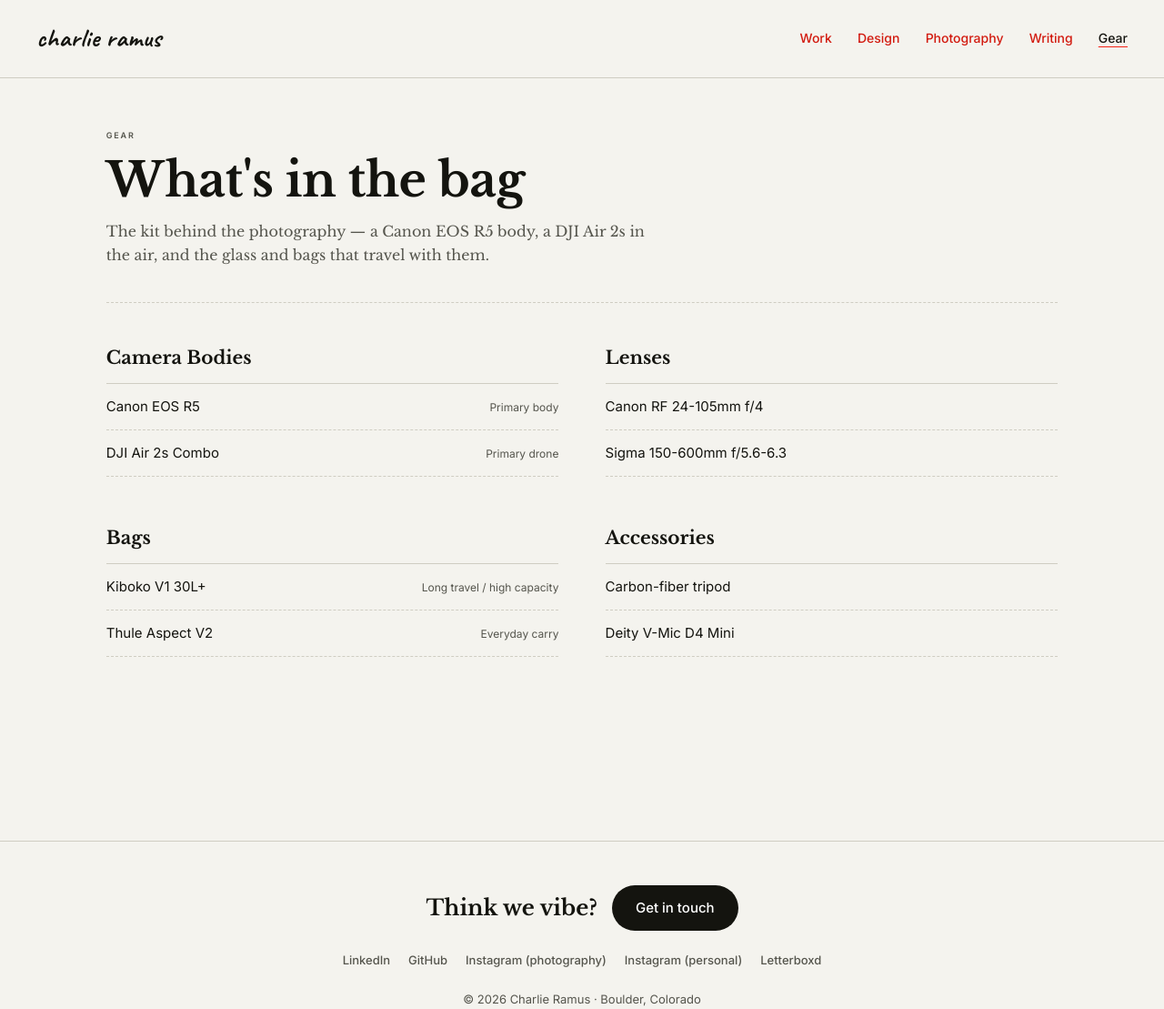
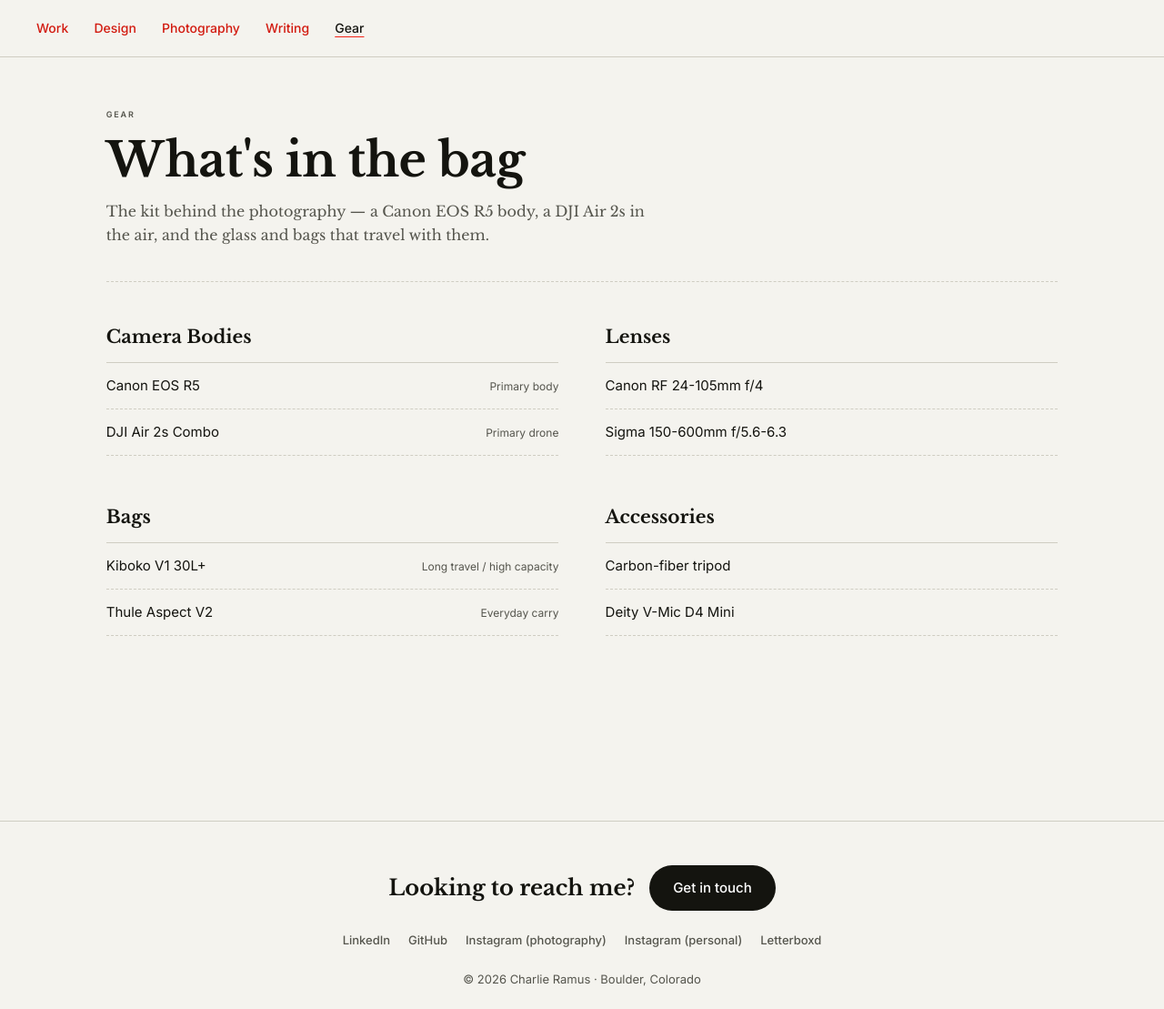
Before and after one commit to charlieramus/charlieramus.comv2, a Next.js app: page /gear in a window 1280 px wide. Shown: the whole page at 91% size. After the commit the page ends 1086 px from the top, so only its background shows below. Built offline with nearby package versions, Linux system fonts and the light colour scheme.

Commit message:
stage1v6

```diff
--- a/app/globals.css
+++ b/app/globals.css
@@ -1247,13 +1247,6 @@
   .pills a:hover {
     background: #dbdad0;
   }
-  .legal-min {
-    text-align: center;
-    color: var(--color-ink-soft);
-    font-size: 13px;
-    padding: 30px var(--edge) 40px;
-  }
-
   /* ---------- FLOWER GRID FINALE ---------- */
   .finale {
     position: relative;
@@ -2008,16 +2001,6 @@
     padding: 20px 0;
     flex-wrap: wrap;
   }
-  .site-logo {
-    font-family: var(--font-script);
-    font-size: 28px;
-    font-weight: 700;
-    letter-spacing: 0.5px;
-    color: var(--color-ink);
-  }
-  .site-logo:hover {
-    color: var(--color-red-ink);
-  }
   .site-nav {
     padding: 0;
     gap: clamp(14px, 2.2vw, 30px);
--- a/app/page.tsx
+++ b/app/page.tsx
@@ -43,10 +43,6 @@
         <Contact />
         <Finale />
       </main>
-      {/* CUSTOMIZE: legal line */}
-      <footer className="legal-min">
-        © {new Date().getFullYear()} {snapshot.name} · {snapshot.location}
-      </footer>
     </>
   );
 }
--- a/components/site-footer.tsx
+++ b/components/site-footer.tsx
@@ -11,7 +11,7 @@
     <footer className="site-footer">
       <div className="wrap site-footer-inner">
         <div className="site-footer-cta">
-          <span className="site-footer-vibe">Think we vibe?</span>
+          <span className="site-footer-vibe">Looking to reach me?</span>
           <a className="btn" href={`mailto:${contactEmail}`}>
             Get in touch
           </a>
--- a/components/site-header.tsx
+++ b/components/site-header.tsx
@@ -3,9 +3,9 @@
 import Link from "next/link";
 import { usePathname } from "next/navigation";
 
-// Shared inner-page header: the script wordmark links home (back-to-home), and
-// the route links cross-navigate the inner pages. The homepage keeps its own hero
-// nav; this is only mounted on the content routes.
+// Shared inner-page header: just the cross-nav that navigates between the inner
+// pages (the script wordmark was removed in V6 — see UPDATELOGV6 Stage 1). The
+// homepage keeps its own hero nav; this is only mounted on the content routes.
 const LINKS: { href: string; label: string }[] = [
   { href: "/web-projects", label: "Work" },
   { href: "/design", label: "Design" },
@@ -20,9 +20,6 @@
   return (
     <header className="site-header">
       <div className="wrap site-header-inner">
-        <Link href="/" className="site-logo">
-          charlie ramus
-        </Link>
         <nav className="site-nav" aria-label="Site">
           {LINKS.map((l) => {
             const active =
```
Also changed, not shown: 1 other file (tests, documents, lock files or other folders).
